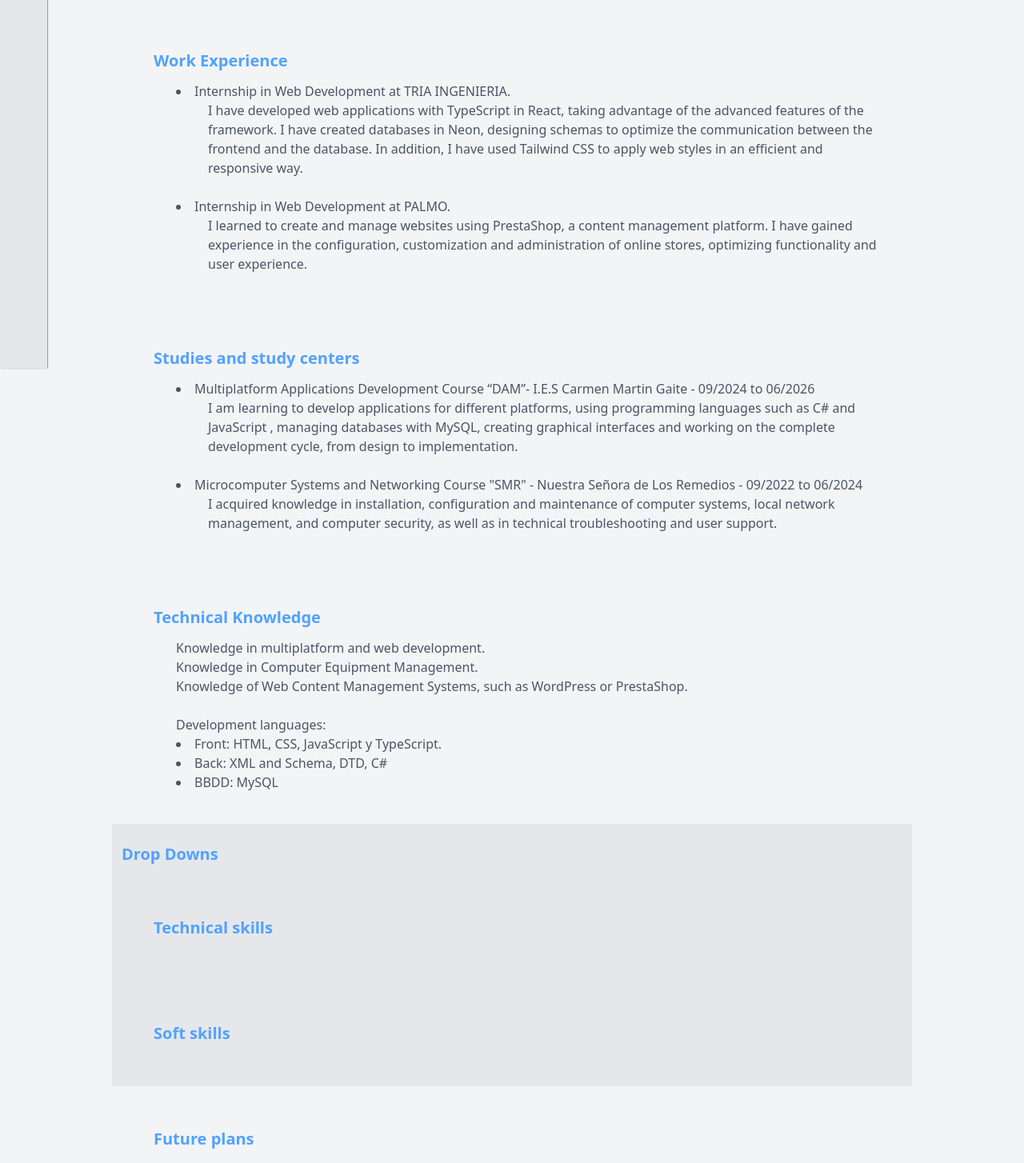
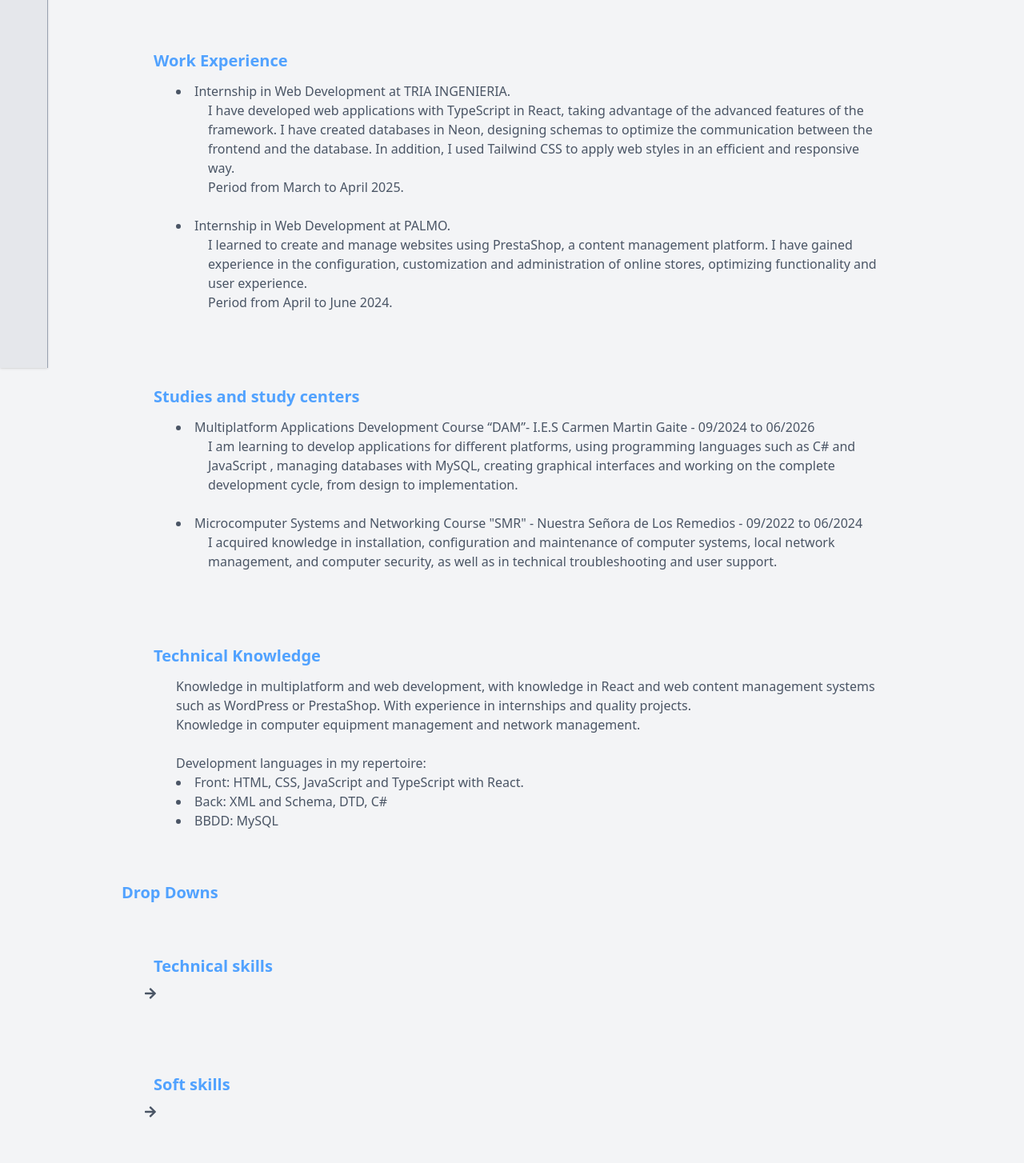
Before and after one commit to DiegoSimal/DiegoSimal, a Next.js app: page / in a window 1280 px wide. Shown: the part 740-2194 px from the top of the page at 80% size. Built offline with nearby package versions, Linux system fonts and the light colour scheme.

Commit message:
Content Update.
Text and Drop Downs Update

```diff
--- a/src/app/page.tsx
+++ b/src/app/page.tsx
@@ -6,7 +6,7 @@ import ParagraphSize from "@/components/ParagraphSize/ParagraphSize";
 import MakeSidebar from "@/components/SideBar/MakeSideBar";
 import Image from "next/image";
 import { useState } from "react";
-
+import { FaArrowRight, FaArrowDown } from "react-icons/fa";
 
 
 export default function Home() {
@@ -26,7 +26,7 @@ export default function Home() {
             <div className="mb-45">
 
               <div className="mt-65">
-                <h1 className="text-4xl font-bold uppercase">DIEDO SIMAL</h1>
+                <h1 className="text-4xl font-bold uppercase">DIEGO SIMAL</h1>
                 <p className="text-18 mt-5">Application developer</p>
               </div>
 
@@ -53,16 +53,20 @@ export default function Home() {
 
             <section className="p-10 dark:bg-radial from-gray-800 via-transparent to-transparent">
               <HeadSize text="Work Experience" />
-              <List text="Internship in Web Development at TRIA INGENIERIA. " />
+              <List text="Internship in Web Development at TRIA INGENIERIA." />
               <ParagraphSize tab={true} text="I have developed web applications with TypeScript in React, taking advantage
               of the advanced features of the framework. I have created databases in Neon, designing schemas to
-              optimize the communication between the frontend and the database. In addition, I have used Tailwind
+              optimize the communication between the frontend and the database. In addition, I used Tailwind
               CSS to apply web styles in an efficient and responsive way." />
+              <ParagraphSize tab={true} text="Period from March to April 2025." />
               <br />
+
               <List text='Internship in Web Development at PALMO.' />
               <ParagraphSize tab={true} text="I learned to create and manage websites using PrestaShop, a content management
               platform. I have gained experience in the configuration, customization and administration of online stores,
               optimizing functionality and user experience." />
+              <ParagraphSize tab={true} text="Period from April to June 2024." />
+
             </section>
 
             <section className="p-10">
@@ -79,20 +83,20 @@ export default function Home() {
 
             <section className="p-10 dark:bg-radial from-gray-800 via-transparent to-transparent">
               <HeadSize text="Technical Knowledge" />
-              <ParagraphSize text="Knowledge in multiplatform and web development." />
-              <ParagraphSize text="Knowledge in Computer Equipment Management." />
-              <ParagraphSize text="Knowledge of Web Content Management Systems, such as WordPress or PrestaShop." />
+              <ParagraphSize text="Knowledge in multiplatform and web development, with knowledge in React and web
+              content management systems such as WordPress or PrestaShop. With experience in internships and quality projects." />
+              <ParagraphSize text="Knowledge in computer equipment management and network management." />
               <br />
-              <ParagraphSize text="Development languages:" />
-              <List text="Front: HTML, CSS, JavaScript y TypeScript." />
+              <ParagraphSize text="Development languages in my repertoire:" />
+              <List text="Front: HTML, CSS, JavaScript and TypeScript with React." />
               <List text="Back: XML and Schema, DTD, C#" />
               <List text="BBDD: MySQL" />
             </section>
 
-            <div className="pt-3 bg-gray-200 dark:bg-gray-800">
+            <div className="pt-3 ">
               <HeadSize text="Drop Downs" />
               <section className="p-10 ">
-                <button onClick={() => setOne(!one)}><HeadSize text="Technical skills" /></button>
+                <button className="flex flex-col" onClick={() => setOne(!one)}><HeadSize text="Technical skills" />{one ? <FaArrowDown /> : <FaArrowRight />}</button>
                 {one &&
                   <div>
                     <List text="Experience in advanced SQL queries" />
@@ -104,7 +108,7 @@ export default function Home() {
               </section>
 
               <section className="p-10 ">
-                <button onClick={() => setTwo(!two)}><HeadSize text="Soft skills" /></button>
+                <button className="flex flex-col" onClick={() => setTwo(!two)}><HeadSize text="Soft skills" />{two ? <FaArrowDown /> : <FaArrowRight />}</button>
                 {two &&
                   <div>
                     <List text="High adaptive capacity" />
@@ -117,7 +121,7 @@ export default function Home() {
               </section>
             </div>
 
-            <section className="p-10 dark:bg-radial from-gray-800 via-transparent to-transparent">
+            <section className="p-10">
               <HeadSize text="Future plans" />
               <ParagraphSize text="My goal is to keep growing as a programmer, gain experience in
               new technologies and contribute to important projects. I would like to work in a team
--- /dev/null
+++ b/src/components/GitHubImageLoad/GitHubImageLoad.tsx
@@ -0,0 +1,7 @@
+import Image from "next/image";
+
+const isProduction = process.env.NODE_ENV === "production";
+
+export default function GitHubImageLoad({gitUrl, url}: {gitUrl: string, url: string}){
+    return <Image src={isProduction ? gitUrl : url} alt="" width={0} height={0}/>
+}
```
